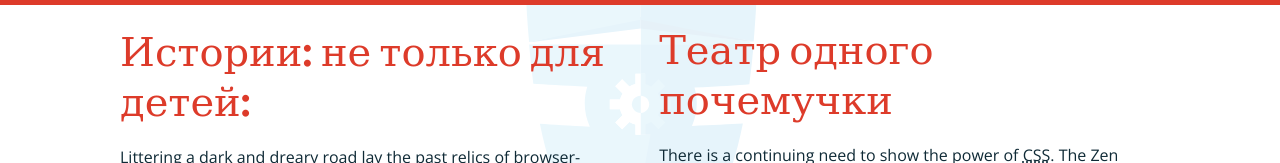
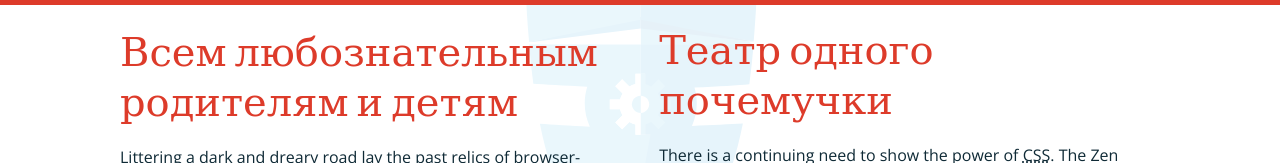
Before and after one commit to vpalichev/GitpagesTesting, a plain HTML site: page index.html in a window 1280 px wide. Shown: the part 590-753 px from the top of the page. Drawn offline with nearby package versions, Linux system fonts and the light colour scheme; a web font is replaced by a local one.

Commit message:
Text edited (#002)

```diff
--- a/index.html
+++ b/index.html
@@ -63,7 +63,7 @@
 		</div>
 
 		<div class="preamble" id="zen-preamble" role="article">
-			<h3>Истории: не только для детей: </h3>
+			<h3>Всем любознательным родителям и детям </h3>
 			<p>Littering a dark and dreary road lay the past relics of browser-specific tags, incompatible <abbr title="Document Object Model">DOM</abbr>s, broken <abbr title="Cascading Style Sheets">CSS</abbr> support, and abandoned browsers.</p>
 			<p>We must clear the mind of the past. Web enlightenment has been achieved thanks to the tireless efforts of folk like the <abbr title="World Wide Web Consortium">W3C</abbr>, <abbr title="Web Standards Project">WaSP</abbr>, and the major browser creators.</p>
 			<p>The CSS Zen Garden invites you to relax and meditate on the important lessons of the masters. Begin to see with clarity. Learn to use the time-honored techniques in new and invigorating fashion. Become one with the web.</p>
```
